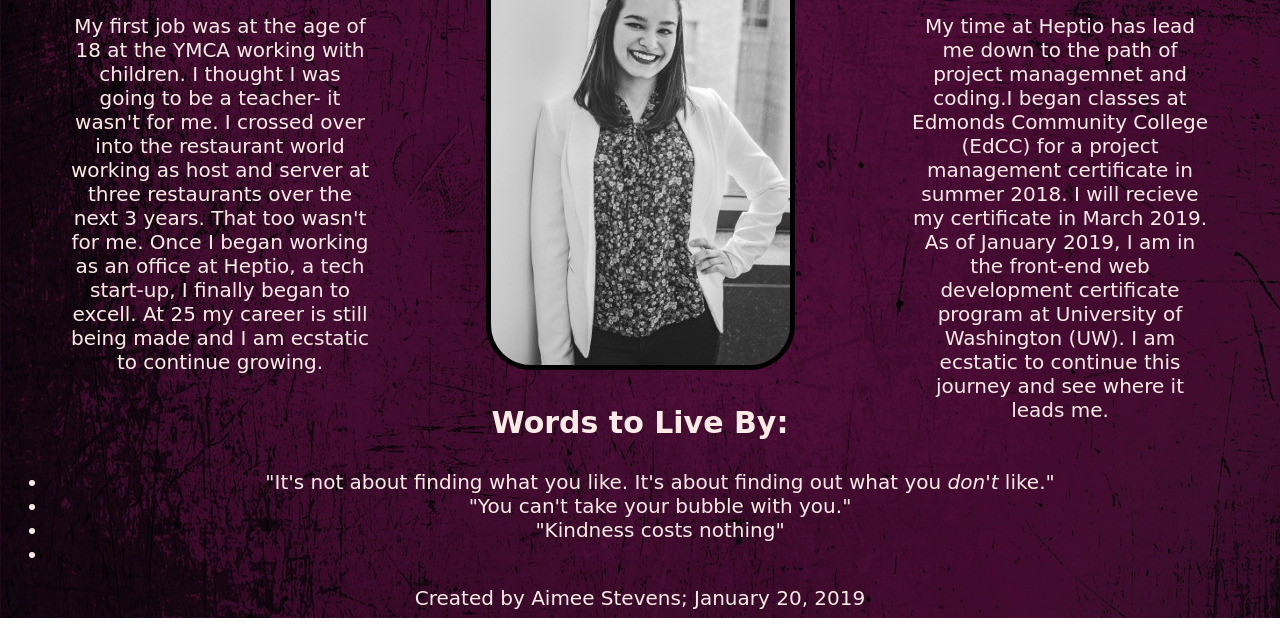
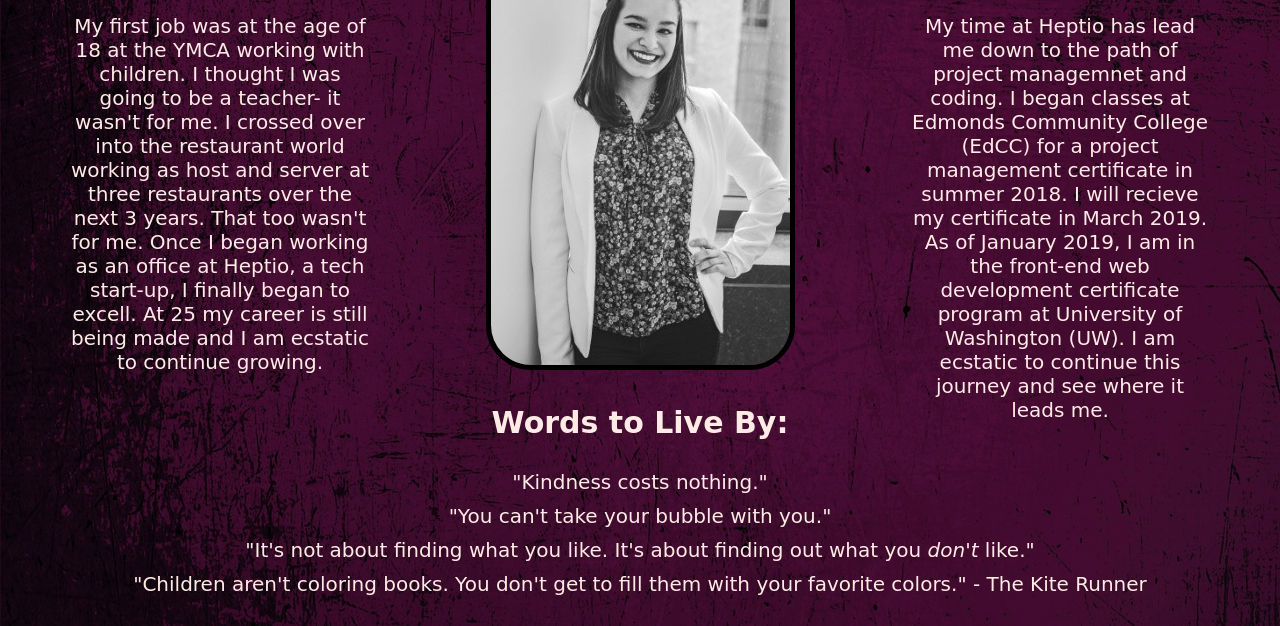
Before and after one commit to aimzOG/portfolio, a plain HTML site: page about.html in a window 1280 px wide. Shown: the part 399-1025 px from the top of the page. Drawn offline with Linux system fonts and the light colour scheme; a web font is replaced by a local one.

Commit message:
+style, +-content

```diff
--- a/about.html
+++ b/about.html
@@ -37,7 +37,7 @@
   <section class="align-right">
     <h3>As a Student</h3>
     <p>My time at Heptio has lead me down to the path of project managemnet and
-      coding.I began classes at Edmonds Community College (EdCC) for a project
+      coding. I began classes at Edmonds Community College (EdCC) for a project
       management certificate in summer 2018. I will recieve my certificate in
       March 2019. As of January 2019, I am in the front-end web development
       certificate program at University of Washington (UW). I am ecstatic to
@@ -47,15 +47,14 @@
   <section class="centered">
     <h3>Words to Live By:</h3>
     <ul>
+      <li>"Kindness costs nothing."</li>
+      <li>"You can't take your bubble with you."</li>
       <li>"It's not about finding what you like. It's about finding out what you
         <em>don't</em> like."</li>
-      <li>"You can't take your bubble with you."</li>
-      <li>"Kindness costs nothing"</li>
-      <li></li>
+      <li>"Children aren't coloring books. You don't get to fill them with your
+        favorite colors." - The Kite Runner</li>
     </ul>
   </section>
-
-  <footer>Created by Aimee Stevens; January 20, 2019</footer>
 </body>
 
 </html>
--- a/styles/about.css
+++ b/styles/about.css
@@ -9,24 +9,26 @@ img {
 
 .align-left {
   position: absolute;
-  left: 0;
+  left: 70px;
   top: 318px;
   width: 300px;
-  padding-left: 70px
+  box-sizing: border-box;
 }
 
 .align-right {
   position: absolute;
-  right: 0;
+  right: 70px;
   top: 318px;
   width: 300px;
-  padding-right: 70px
-}
-
-.centered {
-  align-content: center;
+  box-sizing: border-box;
 }
 
 ul {
+  padding-right: 40px;
+}
+
+li {
+  list-style-type: none;
   align-content: center;
+  padding-bottom: 10px;
 }
```
